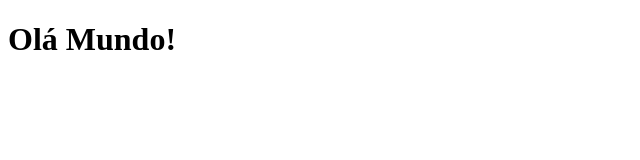
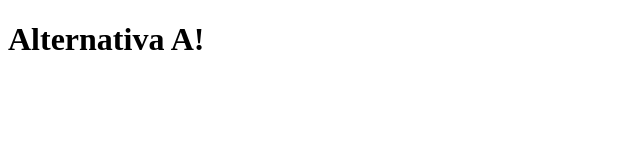
Before and after one commit to GleiceAvelinor/git_aula1, a plain HTML site: page index.html in a window 1280 px wide. Shown: the whole page, without its empty margins (0-640 px from the left). Drawn offline with Linux system fonts and the light colour scheme.

Commit message:
alteracao h1

```diff
--- a/index.html
+++ b/index.html
@@ -6,7 +6,7 @@
     <title>Git aula1</title>
 </head>
 <body>
-    <h1>Olá Mundo!</h1>
+    <h1>Alternativa A!</h1>
 
 </body>
 </html>
```
